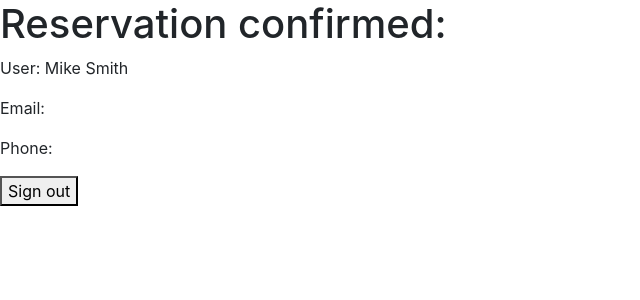
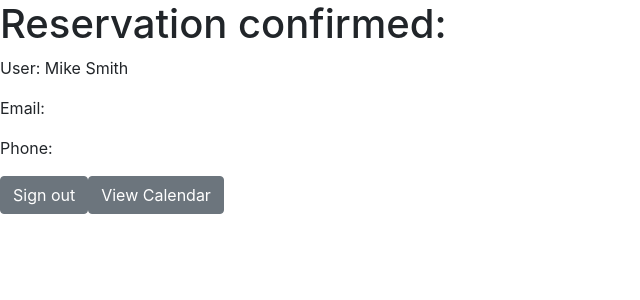
Before and after one commit to KentaroSmith/trackmeet, a React (Create React App) app in the folder client/: page /confirm in a window 1280 px wide. Shown: the top 300 px of the page, without its empty margins (0-640 px from the left). Built offline with nearby package versions, Linux system fonts and the light colour scheme; no server answers; sample sign-in values are in the browser's storage.

Commit message:
These changes are not meant to be permanent, just for demonstration flow

```diff
--- a/client/src/components/results/index.js
+++ b/client/src/components/results/index.js
@@ -22,7 +22,7 @@ const Results = ({ roomName, features, building, occupancy, id }) => {
                 <p className="features"> {features} </p>
                 <p className="building"> {building} </p>
                 <p className="occupancy"> {occupancy} </p>
-                <Button href="#" key={id}>Reserve this room</Button>
+                <Button href="/login" key={id}>Reserve this room</Button>
             </Jumbotron>
 
         </div>
--- a/client/src/pages/confirm.js
+++ b/client/src/pages/confirm.js
@@ -1,17 +1,18 @@
 import React from "react";
 import app from "../components/Firebase/firebase";
 import { useSelector } from 'react-redux';
-
+import { Button } from "reactstrap";
 const Confirm = () => {
     const userData = useSelector(state => state.user);
 
     return (
         <>
-        <h1>Reservation confirmed:</h1>
-        <p>User: {userData.firstName} {userData.lastName}</p>
-        <p>Email: {userData.email}</p>
-        <p>Phone: {userData.phone}</p>
-        <button onClick={() => app.auth().signOut()}>Sign out</button>
+            <h1>Reservation confirmed:</h1>
+            <p>User: {userData.firstName} {userData.lastName}</p>
+            <p>Email: {userData.email}</p>
+            <p>Phone: {userData.phone}</p>
+            <Button onClick={() => app.auth().signOut()}>Sign out</Button>
+            <Button href="/calendar">View Calendar</Button>
         </>
     );
 };
```
